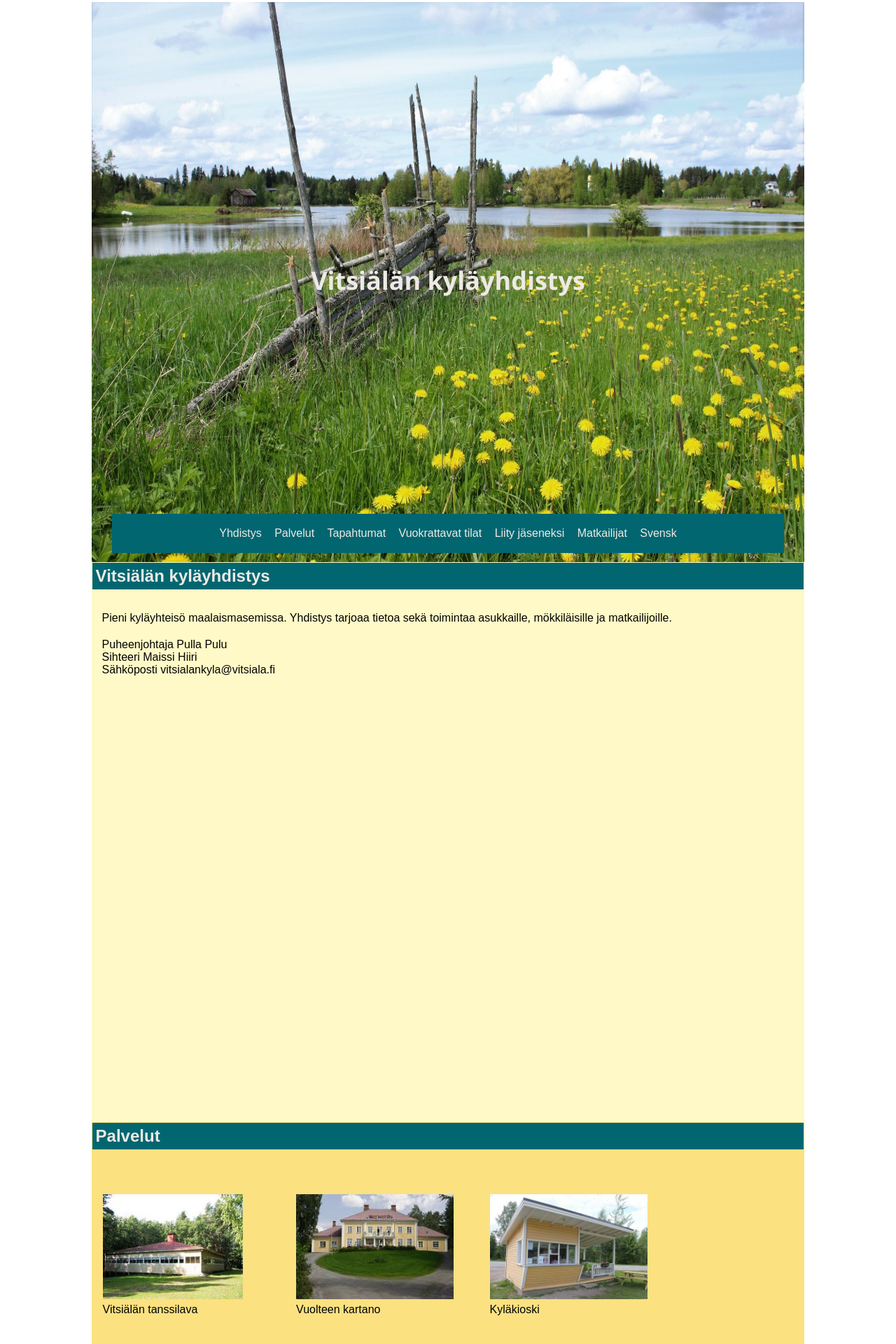
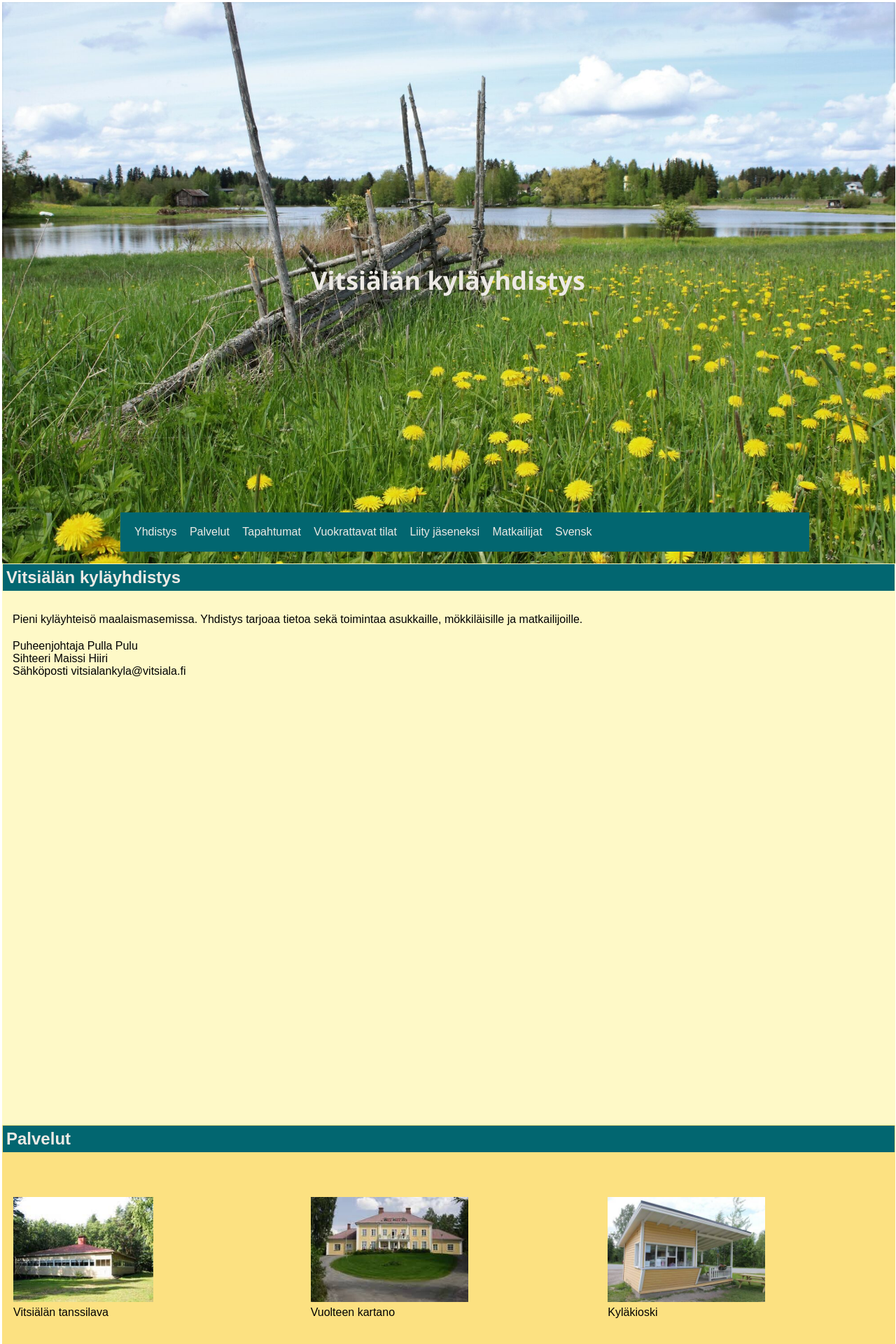
Before and after one commit to T0ntsa/html-css, a PHP site: page /tiimi12/index.html in a window 1280 px wide. Shown: the top 1920 px of the page at 70% size. Run offline with PHP 8.4, Linux system fonts and the light colour scheme; some web fonts are replaced.

Commit message:
Update styles
Section width 100%

```diff
--- a/tiimi12/styles.css
+++ b/tiimi12/styles.css
@@ -11,12 +11,12 @@ body {
     height: 100vh;
 }
 
-div, section, span, ul, li, a, header {
+/* div, section, span, ul, li, a, header {
     box-sizing: border-box;
-}
+} */
 
 section {
-    width: 80%;
+    width: 100%;
     height: 100vh;
 }
 .league-script-regular {
@@ -24,6 +24,7 @@ section {
     font-weight: 400;
     font-style: normal;
 }
+
 /* css reset */
 
 /* html {
@@ -70,11 +71,11 @@ section {
 #koti header {
     width: 75%;
     display: flex;
-    justify-content: center;
-    align-content: center;
+    /* justify-content: space-between;
+    align-content: space-between; */
     bottom: 0;
-    padding: 12px 20px;
-    /* margin: 12px 12px; */
+    padding: 12px;
+    margin: 12px;
     background-color: #026670;
     /* position: fixed; */
     /* top: 0;
@@ -83,8 +84,8 @@ section {
     z-index: 1000; */
 
     position: absolute;
-    transform: translateY(-10px);
-    bottom: -30;
+    /* transform: translateY(-10px); */
+    /* bottom: -30; */
     left: 12.5%;
 
 }
@@ -143,10 +144,10 @@ section {
     padding-top: 50px;
     display: grid;
     grid-template-columns: 1fr 1fr 1fr;
-    gap: 18px;
+    /* gap: 6px; */
     min-width: 0;
     min-height: 0;
-    overflow: hidden;
+    overflow: scroll;
 }
 
 .card-container img {
@@ -158,8 +159,6 @@ section {
 }
 
 #tapahtumat {
-    display: grid;
-    grid-template-columns: 1fr 1fr 1fr;
     width: 100%;
     height: 100vh;
     background-color: #fef9c7;
```
